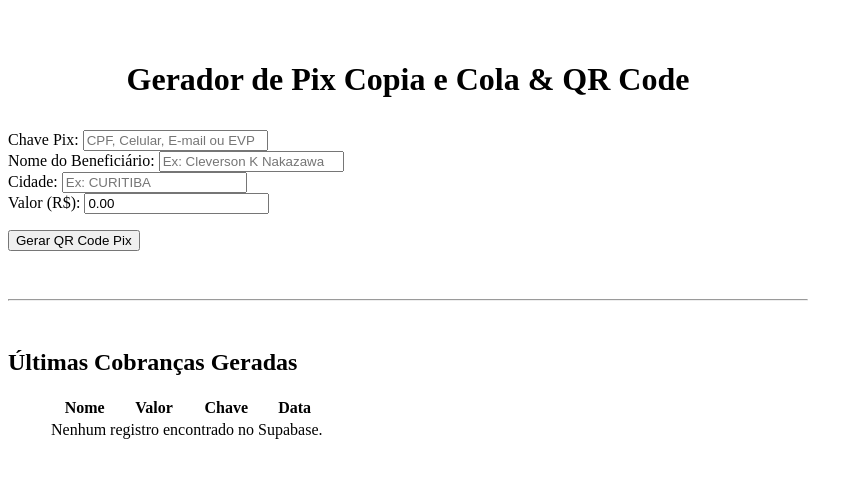
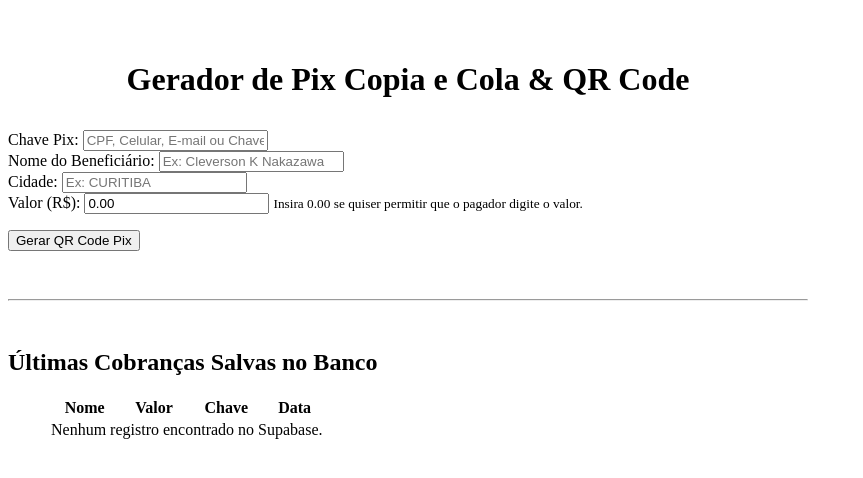
Before and after one commit to Clever1404/meu-projeto-qrcode, a FastAPI app: page / in a window 1280 px wide. Shown: the top 478 px of the page, without its empty margins (0-863 px from the left). Run offline with FastAPI, Linux system fonts and the light colour scheme; data that the repository does not hold is empty.

Commit message:
Add files via upload

```diff
--- a/templates/index.html
+++ b/templates/index.html
@@ -3,7 +3,7 @@
 <head>
     <meta charset="UTF-8">
     <meta name="viewport" content="width=device-width, initial-scale=1.0">
-    <title>Gerador de Pix Dinâmico</title>
+    <title>Gerador de Pix</title>
     <script src="https://jsdelivr.net"></script>
 </head>
 <body class="container" style="padding-top: 2rem; max-width: 800px;">
@@ -14,7 +14,7 @@
             <div class="grid">
                 <div>
                     <label for="chave">Chave Pix:</label>
-                    <input type="text" id="chave" name="chave" placeholder="CPF, Celular, E-mail ou EVP" required>
+                    <input type="text" id="chave" name="chave" placeholder="CPF, Celular, E-mail ou Chave Aleatória" required>
                 </div>
                 <div>
                     <label for="nome">Nome do Beneficiário:</label>
@@ -29,7 +29,8 @@
                 </div>
                 <div>
                     <label for="valor">Valor (R$):</label>
-                    <input type="number" id="valor" name="valor" step="0.01" min="0.00" value="0.00" placeholder="0.00 (Zero para valor aberto)" required>
+                    <input type="number" id="valor" name="valor" step="0.01" min="0.00" value="0.00" required>
+                    <small>Insira 0.00 se quiser permitir que o pagador digite o valor.</small>
                 </div>
             </div>
 
@@ -44,13 +45,26 @@
             <label for="copia_cola">Código Pix Copia e Cola:</label>
             <textarea id="copia_cola" readonly style="font-family: monospace; font-size: 0.85rem;" rows="3">{{ payload_final }}</textarea>
 
-            <a href="{{ qrcode_gerado }}" download="pix_qrcode.png" role="button" class="secondary">Baixar QR Code</a>
+            <div class="grid">
+                <button onclick="copiarCodigo()" class="contrast">Copiar Código</button>
+                <a href="{{ qrcode_gerado }}" download="pix_qrcode.png" role="button" class="secondary">Baixar QR Code</a>
+            </div>
         </article>
+
+        <script>
+            function copiarCodigo() {
+                var copyText = document.getElementById("copia_cola");
+                copyText.select();
+                copyText.setSelectionRange(0, 99999);
+                navigator.clipboard.writeText(copyText.value);
+                alert("Código Pix copiado para a área de transferência!");
+            }
+        </script>
         {% endif %}
 
         <hr style="margin: 3rem 0;">
 
-        <h2>Últimas Cobranças Geradas</h2>
+        <h2>Últimas Cobranças Salvas no Banco</h2>
         <figure>
             <table>
                 <thead>
@@ -67,7 +81,7 @@
                         <td>{{ item.nome }}</td>
                         <td><strong>R$ {{ "%.2f"|format(item.valor) }}</strong></td>
                         <td><code>{{ item.chave }}</code></td>
-                        <td><small>{{ item.created_at[:16] }}</small></td>
+                        <td><small>{{ item.created_at[:16].replace('T', ' ') }}</small></td>
                     </tr>
                     {% else %}
                     <tr>
```
